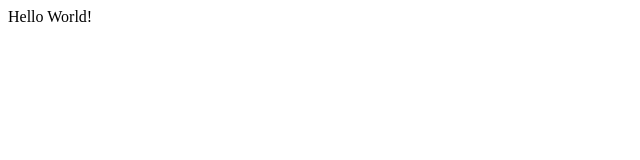
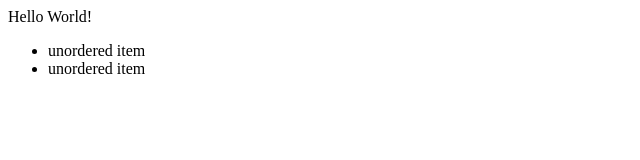
Before and after one commit to VenuS-Code/Practice, a plain HTML site: page index.html in a window 1280 px wide. Shown: the whole page, without its empty margins (0-640 px from the left). Drawn offline with Linux system fonts and the light colour scheme.

Commit message:
added un order list

```diff
--- a/index.html
+++ b/index.html
@@ -8,5 +8,9 @@
 </head>
 <body>
     Hello World!
+    <ul>
+        <li>unordered item</li>
+        <li>unordered item</li>
+    </ul>
 </body>
 </html>
```
